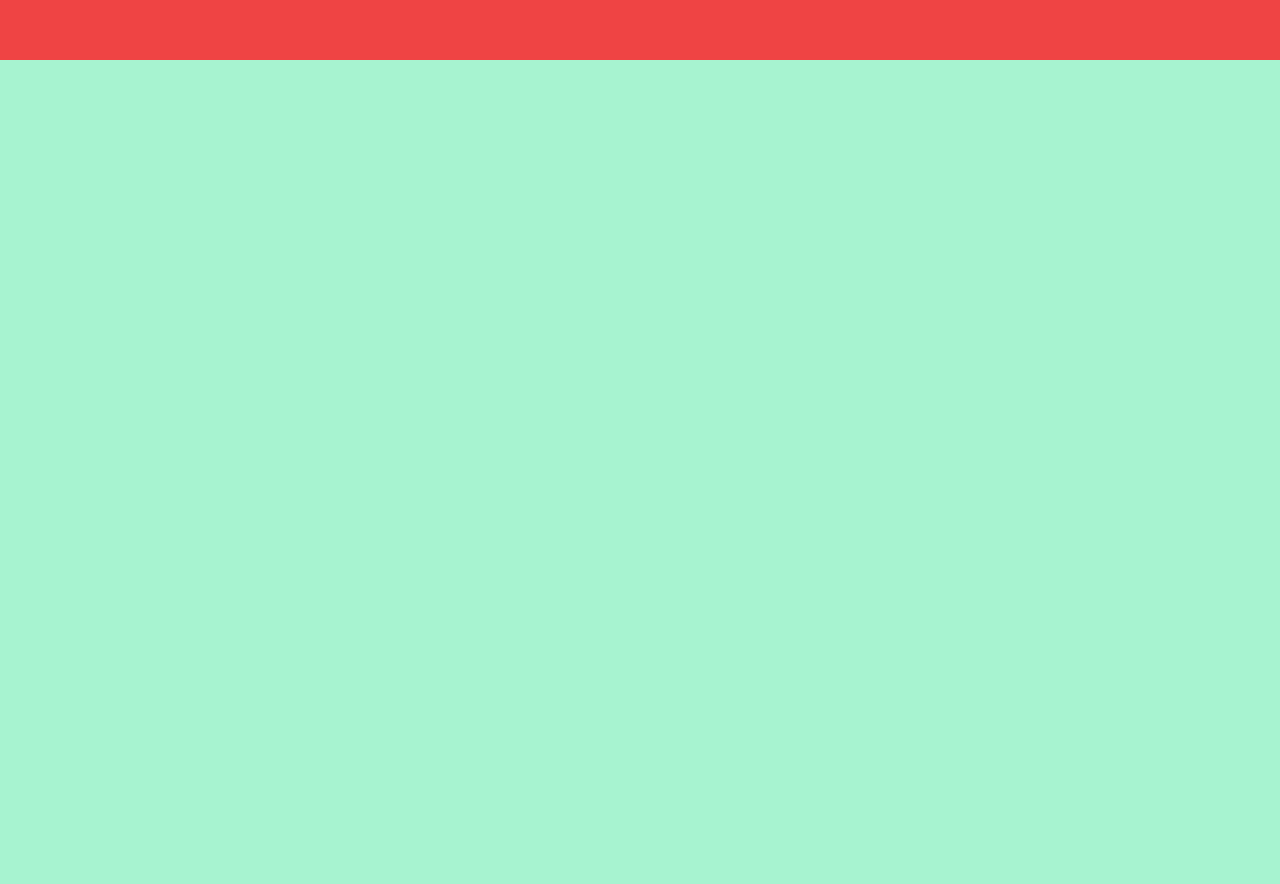
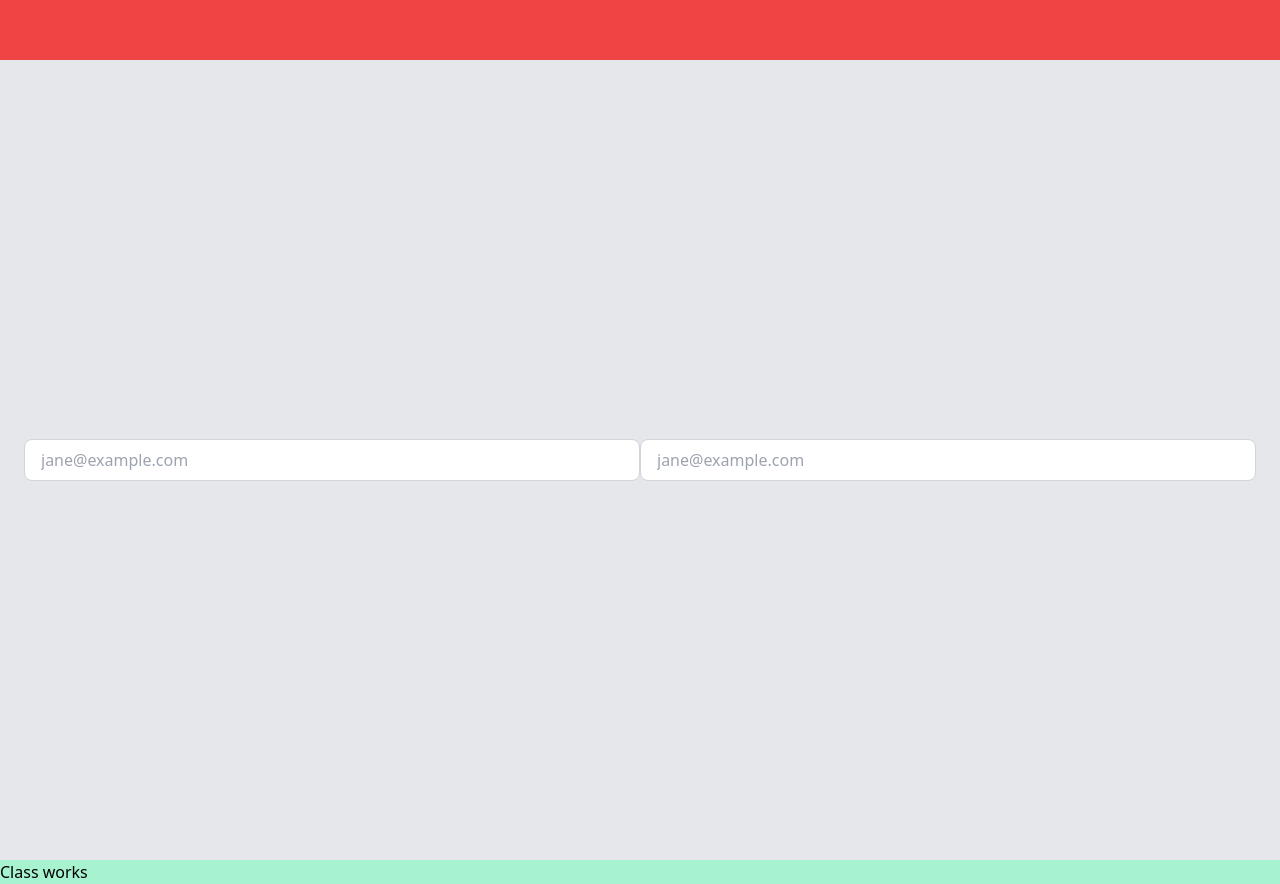
Before and after one commit to dazeign/TailWindCSS-Projects, a plain HTML site: page practice.html in a window 1280 px wide. Shown: the part 2956-3840 px from the top of the page. Before the commit the page ends 3016 px from the top, so only its background shows below. Drawn offline with nearby package versions, Linux system fonts and the light colour scheme.

Commit message:
Completed the challenge 4 and solutions

```diff
--- a/practice.html
+++ b/practice.html
@@ -88,5 +88,16 @@
     <div class="bg-red-700 w-16 h-16">3</div>
 </div>
 
+
+<!-- focus -->
+<div class="h-screen bg-gray-200 flex justify-center items-center p-6">
+
+    <input class="bg-white focus:bg-blue-200 border border-gray-300 rounded-lg py-2 px-4 block w-full" type="email" placeholder="jane@example.com">
+    <input class="bg-white sm:hover:bg-red-500 border border-gray-300 rounded-lg py-2 px-4 block w-full" type="email" placeholder="jane@example.com">
+
+</div>
+
+<div>Class works</div>
+<span></span>
 </body>
 </html>
```
